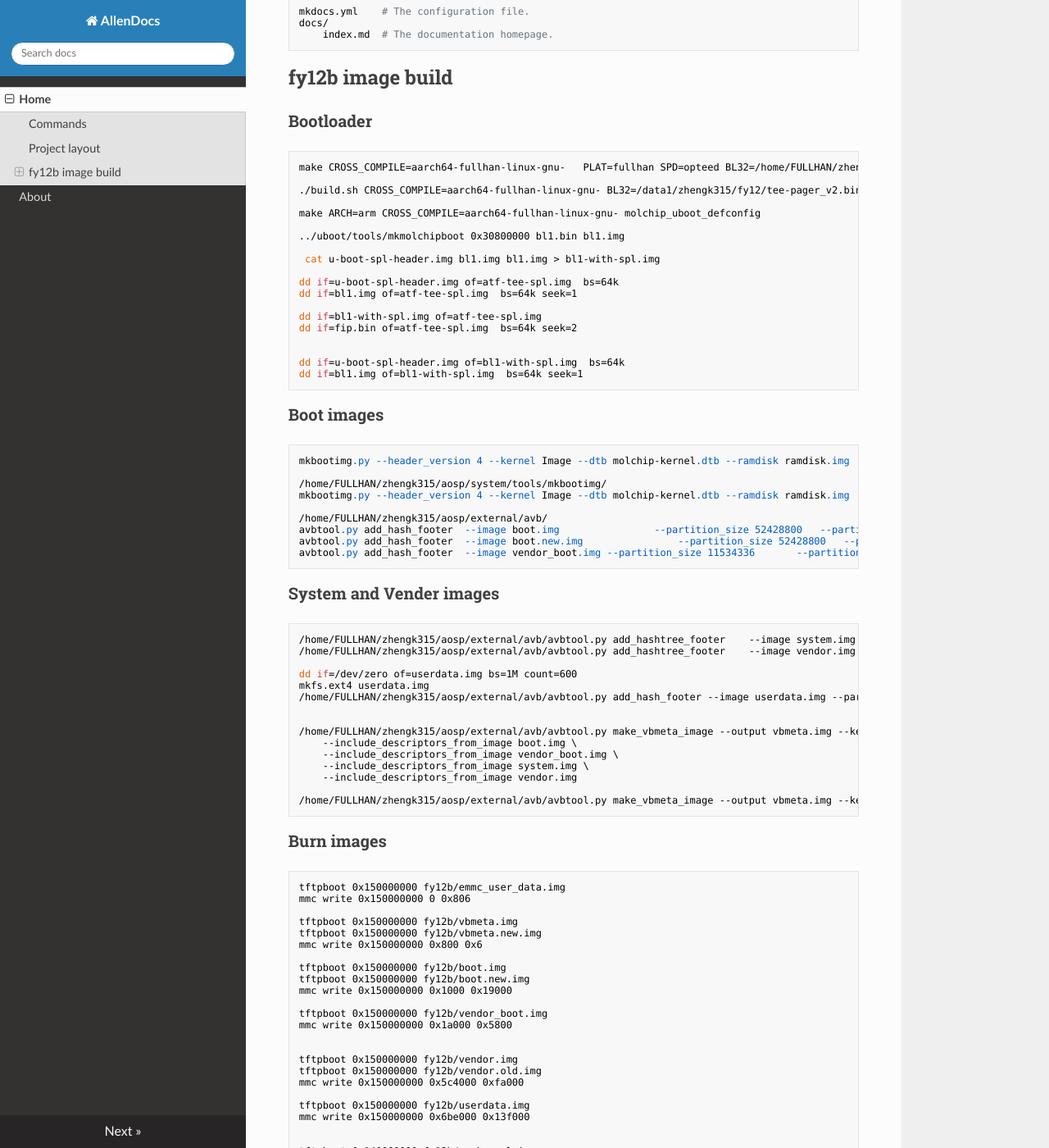
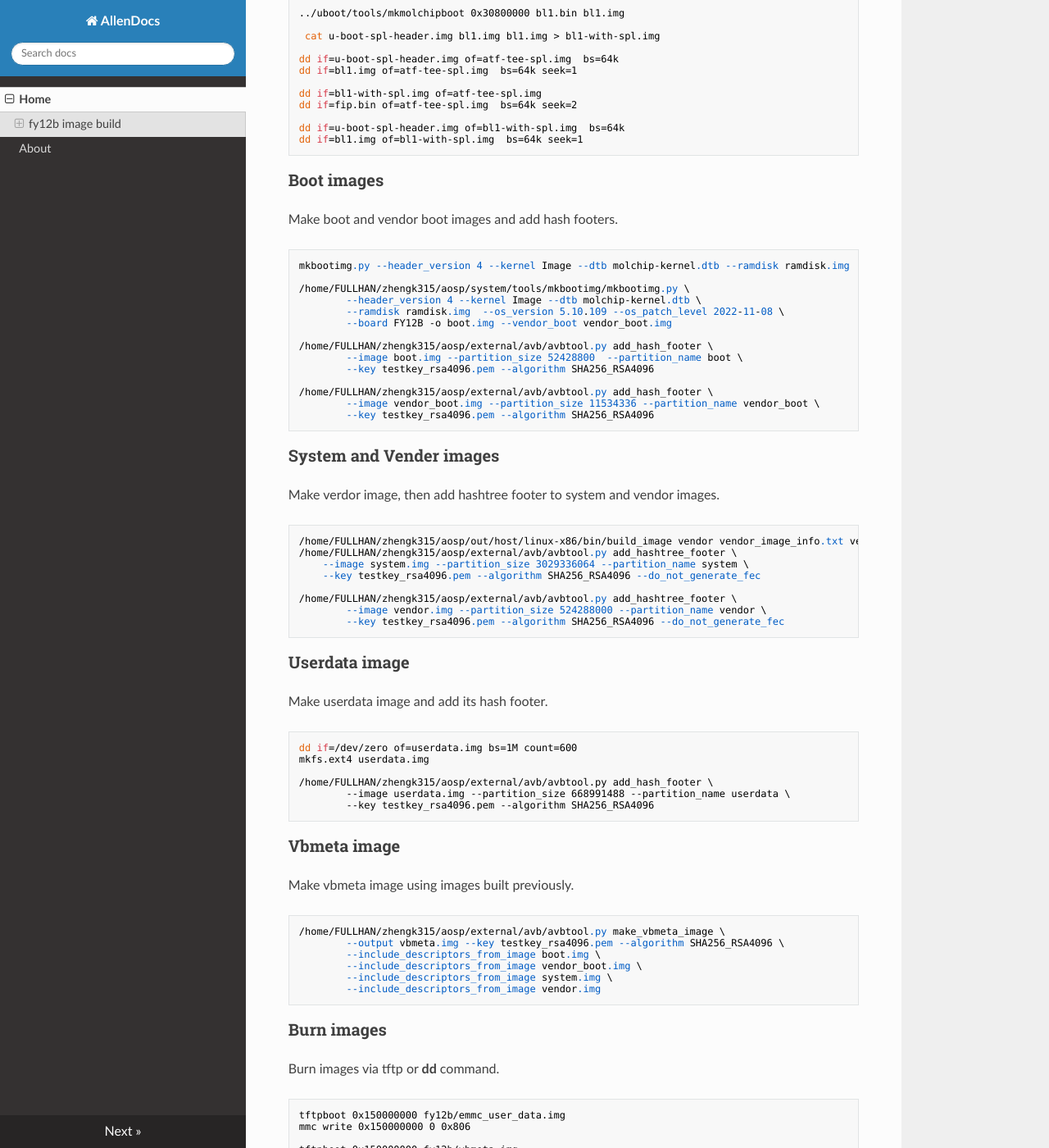
Before and after one commit to Ordinary-Capability/mydoc, an MkDocs documentation site: the page built from docs/index.md, in a window 1280 px wide and 1400 px high, scrolled down 450 px. Shown: the whole window at 82% size. Built offline with MkDocs 1.6.1, drawn with Linux system fonts in a browser that asks for light colours; nearby versions of some CDN libraries; some of the changed text lies outside the part shown.

Commit message:
fy12b image build doc update

````diff
--- a/docs/index.md
+++ b/docs/index.md
@@ -2,21 +2,8 @@
 
 For full documentation visit [mkdocs.org](https://www.mkdocs.org).
 
-## Commands
-
-* `mkdocs new [dir-name]` - Create a new project.
-* `mkdocs serve` - Start the live-reloading docs server.
-* `mkdocs build` - Build the documentation site.
-* `mkdocs -h` - Print help message and exit.
-
-## Project layout
-
-    mkdocs.yml    # The configuration file.
-    docs/
-        index.md  # The documentation homepage.
-
-
 ## fy12b image build
+Compile and build bootloader images.
 ### Bootloader
 ```
 make CROSS_COMPILE=aarch64-fullhan-linux-gnu-   PLAT=fullhan SPD=opteed BL32=/home/FULLHAN/zhengk315/fy12b/tee-pager_v2.bin  BL33=/home/FULLHAN/zhengk315/fy12b/u-boot-dtb.bin  all fip
@@ -35,42 +22,62 @@ dd if=bl1.img of=atf-tee-spl.img  bs=64k seek=1
 dd if=bl1-with-spl.img of=atf-tee-spl.img
 dd if=fip.bin of=atf-tee-spl.img  bs=64k seek=2
 
-
 dd if=u-boot-spl-header.img of=bl1-with-spl.img  bs=64k
 dd if=bl1.img of=bl1-with-spl.img  bs=64k seek=1
 ```
 ### Boot images
+Make boot and vendor boot images and add hash footers.
 ```
 mkbootimg.py --header_version 4 --kernel Image --dtb molchip-kernel.dtb --ramdisk ramdisk.img  --os_version 5.10.109 --os_patch_level 2022-11-08 --board FY12B -o boot.img --vendor_boot vendor_boot.img
 
-/home/FULLHAN/zhengk315/aosp/system/tools/mkbootimg/
-mkbootimg.py --header_version 4 --kernel Image --dtb molchip-kernel.dtb --ramdisk ramdisk.img  --os_version 5.10.109 --os_patch_level 2022-11-08 --board FY12B -o boot.img --vendor_boot vendor_boot.img
+/home/FULLHAN/zhengk315/aosp/system/tools/mkbootimg/mkbootimg.py \
+        --header_version 4 --kernel Image --dtb molchip-kernel.dtb \
+        --ramdisk ramdisk.img  --os_version 5.10.109 --os_patch_level 2022-11-08 \
+        --board FY12B -o boot.img --vendor_boot vendor_boot.img
 
-/home/FULLHAN/zhengk315/aosp/external/avb/
-avbtool.py add_hash_footer 	--image boot.img                --partition_size 52428800 	--partition_name boot 		--key testkey_rsa4096.pem --algorithm SHA256_RSA4096
-avbtool.py add_hash_footer 	--image boot.new.img                --partition_size 52428800 	--partition_name boot 		--key testkey_rsa4096.pem --algorithm SHA256_RSA4096
-avbtool.py add_hash_footer 	--image vendor_boot.img --partition_size 11534336 		--partition_name vendor_boot 	--key testkey_rsa4096.pem --algorithm SHA256_RSA4096
+/home/FULLHAN/zhengk315/aosp/external/avb/avbtool.py add_hash_footer \
+        --image boot.img --partition_size 52428800 	--partition_name boot \
+        --key testkey_rsa4096.pem --algorithm SHA256_RSA4096
+
+/home/FULLHAN/zhengk315/aosp/external/avb/avbtool.py add_hash_footer \
+        --image vendor_boot.img --partition_size 11534336 --partition_name vendor_boot \
+        --key testkey_rsa4096.pem --algorithm SHA256_RSA4096
 ```
 ### System and Vender images
+Make verdor image, then add hashtree footer to system and vendor images.
 ```
-/home/FULLHAN/zhengk315/aosp/external/avb/avbtool.py add_hashtree_footer 	--image system.img 	--partition_size 3029336064 	--partition_name system 		--key testkey_rsa4096.pem --algorithm SHA256_RSA4096 --do_not_generate_fec
-/home/FULLHAN/zhengk315/aosp/external/avb/avbtool.py add_hashtree_footer 	--image vendor.img 	--partition_size 524288000 	--partition_name vendor 		--key testkey_rsa4096.pem --algorithm SHA256_RSA4096 --do_not_generate_fec
+/home/FULLHAN/zhengk315/aosp/out/host/linux-x86/bin/build_image vendor vendor_image_info.txt vendor.img
+/home/FULLHAN/zhengk315/aosp/external/avb/avbtool.py add_hashtree_footer \
+    --image system.img --partition_size 3029336064 --partition_name system \
+    --key testkey_rsa4096.pem --algorithm SHA256_RSA4096 --do_not_generate_fec
 
+/home/FULLHAN/zhengk315/aosp/external/avb/avbtool.py add_hashtree_footer \
+        --image vendor.img --partition_size 524288000 --partition_name vendor \
+        --key testkey_rsa4096.pem --algorithm SHA256_RSA4096 --do_not_generate_fec
+```
+### Userdata image
+Make userdata image and add its hash footer.
+```
 dd if=/dev/zero of=userdata.img bs=1M count=600
 mkfs.ext4 userdata.img
-/home/FULLHAN/zhengk315/aosp/external/avb/avbtool.py add_hash_footer --image userdata.img --partition_size 668991488 --partition_name userdata --key testkey_rsa4096.pem --algorithm SHA256_RSA4096
 
-
-/home/FULLHAN/zhengk315/aosp/external/avb/avbtool.py make_vbmeta_image --output vbmeta.img --key testkey_rsa4096.pem --algorithm SHA256_RSA4096 \
-	--include_descriptors_from_image boot.img \
-	--include_descriptors_from_image vendor_boot.img \
-	--include_descriptors_from_image system.img \
-	--include_descriptors_from_image vendor.img
-
-/home/FULLHAN/zhengk315/aosp/external/avb/avbtool.py make_vbmeta_image --output vbmeta.img --key testkey_rsa4096.pem --algorithm SHA256_RSA4096 --include_descriptors_from_image boot.img --include_descriptors_from_image vendor_boot.img --include_descriptors_from_image system.img.bck --include_descriptors_from_image vendor.img
+/home/FULLHAN/zhengk315/aosp/external/avb/avbtool.py add_hash_footer \
+        --image userdata.img --partition_size 668991488 --partition_name userdata \
+        --key testkey_rsa4096.pem --algorithm SHA256_RSA4096
+```
+### Vbmeta image
+Make vbmeta image using images built previously.
+```
+/home/FULLHAN/zhengk315/aosp/external/avb/avbtool.py make_vbmeta_image \
+        --output vbmeta.img --key testkey_rsa4096.pem --algorithm SHA256_RSA4096 \
+	    --include_descriptors_from_image boot.img \
+	    --include_descriptors_from_image vendor_boot.img \
+	    --include_descriptors_from_image system.img \
+	    --include_descriptors_from_image vendor.img
 ```
 
 ### Burn images
+Burn images via tftp or **dd** command.
 ```
 tftpboot 0x150000000 fy12b/emmc_user_data.img
 mmc write 0x150000000 0 0x806
@@ -86,7 +93,6 @@ mmc write 0x150000000 0x1000 0x19000
 tftpboot 0x150000000 fy12b/vendor_boot.img
 mmc write 0x150000000 0x1a000 0x5800
 
-
 tftpboot 0x150000000 fy12b/vendor.img
 tftpboot 0x150000000 fy12b/vendor.old.img
 mmc write 0x150000000 0x5c4000 0xfa000
@@ -94,15 +100,12 @@ mmc write 0x150000000 0x5c4000 0xfa000
 tftpboot 0x150000000 fy12b/userdata.img
 mmc write 0x150000000 0x6be000 0x13f000
 
-
 tftpboot 0x140080000 fy12b/ap_kernel.img
 tftpboot 0x142000000 fy12b/ap.dtb
 booti 0x140080000 - 0x142000000
 ifconfig eth0 192.168.72.131
 mount -t nfs -o nolock 192.168.72.20:/smb/fy12b /mnt
-
 mount -t nfs -o nolock,addr=192.168.72.20 192.168.72.20:/smb/fy12b /mnt/nfs
-
 
 dd if=system.img of=/dev/mmcblk0p4
 dd if=vendor.img of=/dev/mmcblk0p5
@@ -112,12 +115,10 @@ dd if=userdata.img of=/dev/mmcblk0p6
 ```
 /home/FULLHAN/zhengk315/aosp/out/host/linux-x86/bin/build_image vendor vendor_image_info.txt vendor.img .
 
-
 mount -o rw,remount /vendor
 mount -o rw,remount /
 
 sudo mount -o ro system_sparse.img tmp2
 
-
 build/make/target/board/BoardConfigMainlineCommon.mk
 ```
````
